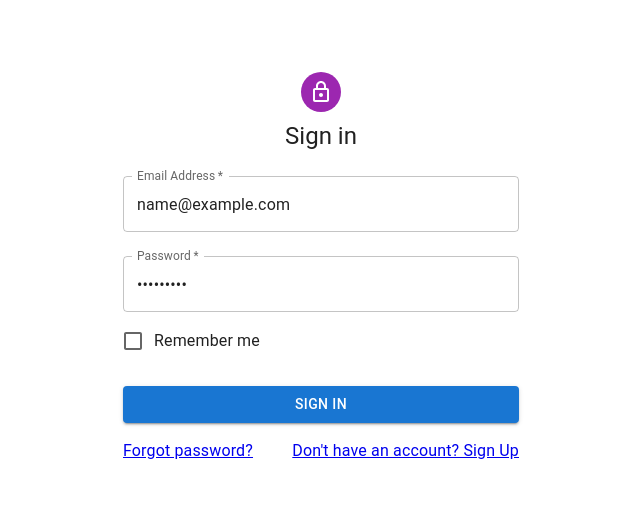
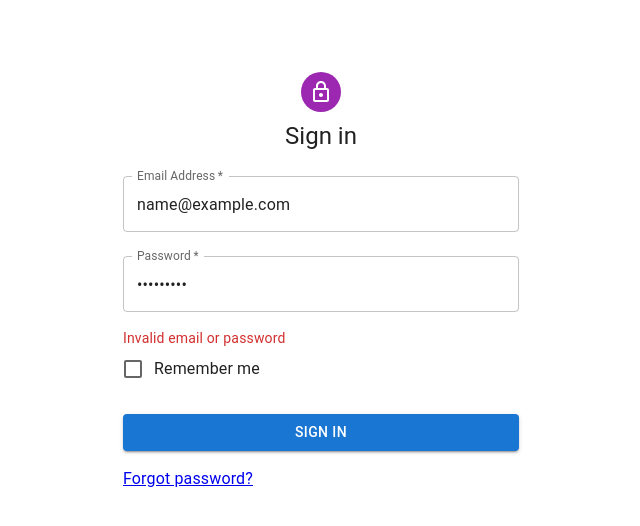
Before and after one commit to Sr-Chandan-Sahu/note-taking-app, a React (Create React App) app: page / in a window 1280 px wide. Both pictures are taken after typing "name@example.com", "Sample123" into the empty fields and a click on the button "SIGN IN". Shown: the top 526 px of the page, without its empty margins (319-959 px from the left). Built offline with nearby package versions, Linux system fonts and the light colour scheme.

Commit message:
Added localStorage to store login info

```diff
--- a/src/components/HomePage.tsx
+++ b/src/components/HomePage.tsx
@@ -1,4 +1,4 @@
-import React, { useState } from 'react';
+import React, { useState, useEffect } from 'react';
 import { AppBar, Toolbar, Typography, Button, Container, Grid, Fab, TextField } from '@mui/material';
 import AddIcon from '@mui/icons-material/Add';
 import NoteCard from './NoteCard';
@@ -18,8 +18,15 @@ const HomePage: React.FC = () => {
   const [searchQuery, setSearchQuery] = useState('');
   const navigate = useNavigate();
 
+  useEffect(() => {
+    const loggedInStatus = localStorage.getItem('isLoggedIn');
+    if (loggedInStatus !== 'true') {
+      navigate('/');
+    }
+  }, [navigate]);
+
   const handleLogout = () => {
-    alert("Logged out Successfully");
+    localStorage.setItem('isLoggedIn', 'false');
     navigate('/');
   };
 
--- a/src/components/LoginUser.tsx
+++ b/src/components/LoginUser.tsx
@@ -1,5 +1,5 @@
-import React from 'react';
-import { Link } from 'react-router-dom';
+import React, { useState } from 'react';
+import { Link, useNavigate } from 'react-router-dom';
 import {
   Avatar,
   Button,
@@ -19,13 +19,19 @@ import LockOutlinedIcon from '@mui/icons-material/LockOutlined';
 const defaultTheme = createTheme();
 
 const LoginUser: React.FC = () => {
+  const [email, setEmail] = useState('');
+  const [password, setPassword] = useState('');
+  const [error, setError] = useState('');
+  const navigate = useNavigate();
+
   const handleSubmit = (event: React.FormEvent<HTMLFormElement>) => {
     event.preventDefault();
-    const data = new FormData(event.currentTarget);
-    console.log({
-      email: data.get('email'),
-      password: data.get('password'),
-    });
+    if (email === 'chandan@gmail.com' && password === 'chandan123') {
+      localStorage.setItem('isLoggedIn', 'true');
+      navigate('/home');
+    } else {
+      setError('Invalid email or password');
+    }
   };
 
   return (
@@ -56,6 +62,8 @@ const LoginUser: React.FC = () => {
               name="email"
               autoComplete="email"
               autoFocus
+              value={email}
+              onChange={(e) => setEmail(e.target.value)}
             />
             <TextField
               margin="normal"
@@ -66,7 +74,14 @@ const LoginUser: React.FC = () => {
               type="password"
               id="password"
               autoComplete="current-password"
+              value={password}
+              onChange={(e) => setPassword(e.target.value)}
             />
+            {error && (
+              <Typography color="error" variant="body2" sx={{ mt: 1 }}>
+                {error}
+              </Typography>
+            )}
             <FormControlLabel
               control={<Checkbox value="remember" color="primary" />}
               label="Remember me"
@@ -84,7 +99,7 @@ const LoginUser: React.FC = () => {
                 <Link to="/forgot-password">Forgot password?</Link>
               </Grid>
               <Grid item>
-                <Link to="/sign-up">Don't have an account? Sign Up</Link>
+                {/* <Link to="/sign-up">Don't have an account? Sign Up</Link> */}
               </Grid>
             </Grid>
           </Box>
```
